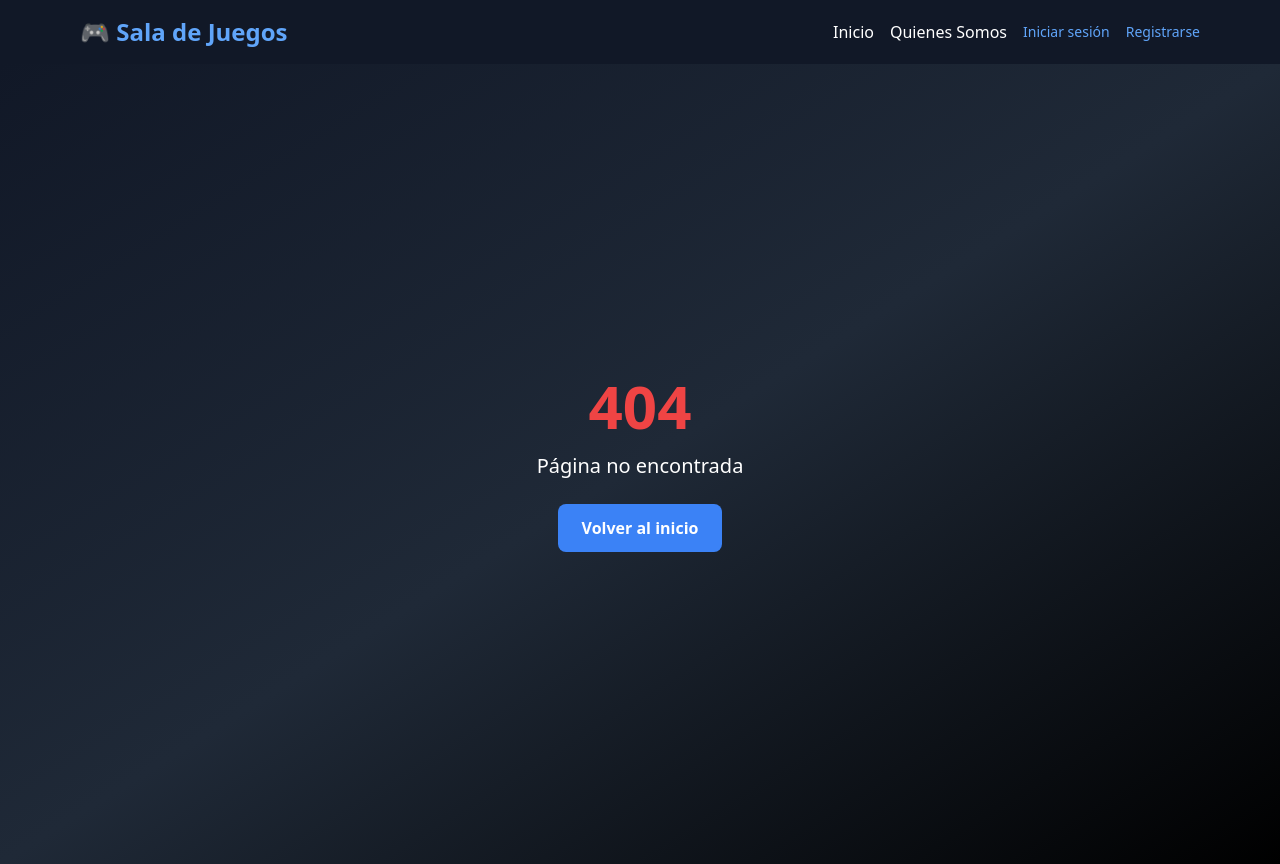
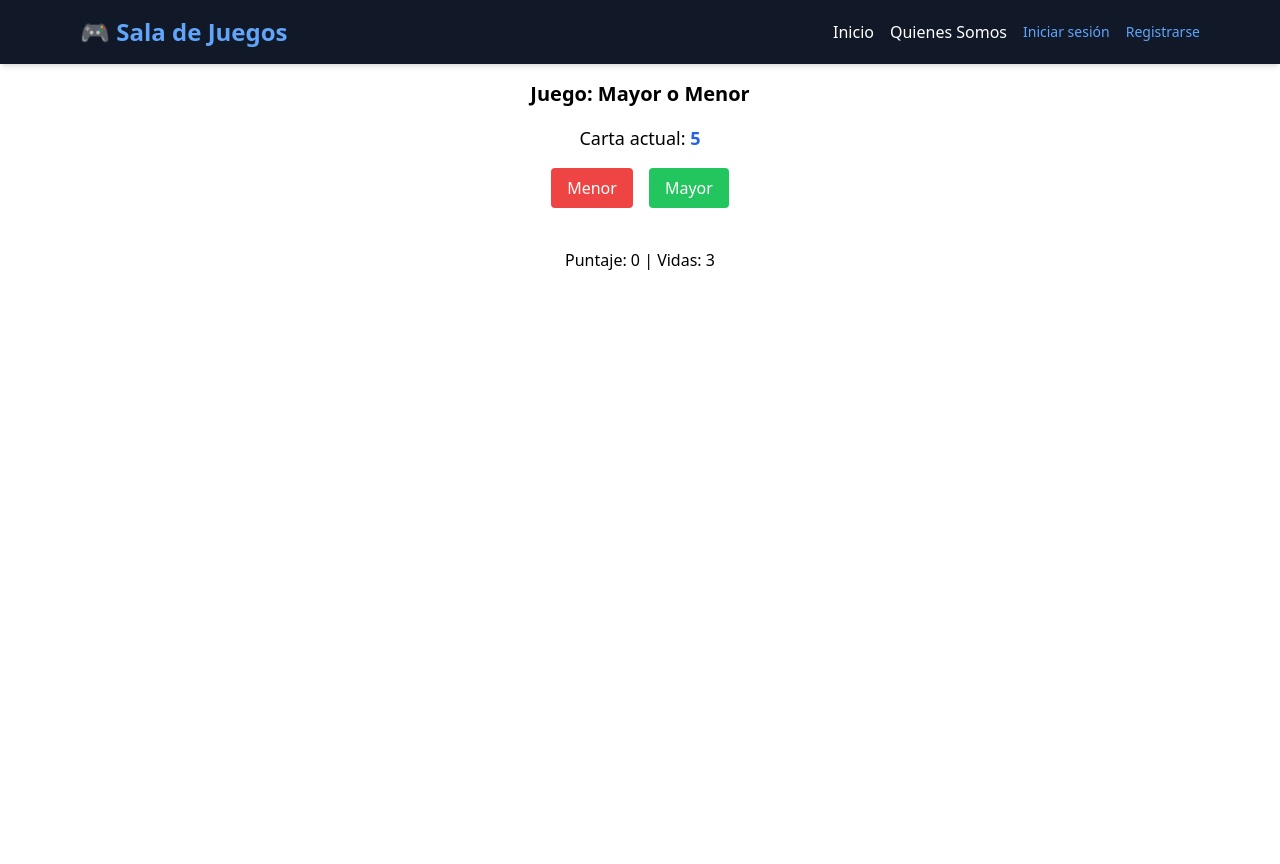
Before and after one commit to SebastianSerranoB/arcade, an Angular app: page /games/mayor-menor in a window 1280 px wide. Before the commit this address had no page. After the commit the page ends 800 px from the top, so only its background shows below. Built offline with nearby package versions, Linux system fonts and the light colour scheme.

Commit message:
fixed nav-bar routing issues. Setup game mayor-menor module, next: incorpotarte card-api service, design the ui/ux for the game, add animations, save points

```diff
--- a/src/app/app.routes.ts
+++ b/src/app/app.routes.ts
@@ -2,7 +2,6 @@ import { Routes } from '@angular/router';
 import { LoginComponent } from './pages/login/login.component';
 import { SignupComponent } from './pages/signup/signup.component';
 import { HomeComponent } from './pages/home/home.component';
-import { AboutUsComponent } from './pages/about-us/about-us.component';
 import { ErrorComponent } from './pages/error/error.component';
 import { authGuard } from './core/guards/auth.guard';
 
@@ -20,6 +19,12 @@ export const routes: Routes = [
         canActivate: [authGuard],
         loadComponent: () => import('./pages/chat-room/chat-room.component').then(m => m.ChatRoomComponent)
     },
+    {
+        path: 'games/mayor-menor',
+        loadChildren: () =>
+          import('./games/mayor-menor/mayor-menor.module')
+            .then(m => m.MayorMenorModule)
+    },
     { path: '**', component: ErrorComponent},
 
 ];
--- /dev/null
+++ b/src/app/games/mayor-menor/mayor-menor/mayor-menor.component.html
@@ -0,0 +1,17 @@
+<div class="flex flex-col items-center justify-center p-4 gap-4 text-center">
+    <h2 class="text-xl font-bold">Juego: Mayor o Menor</h2>
+
+    <p class="text-lg">Carta actual: <span class="font-bold text-blue-600">{{ cartaActual }}</span></p>
+
+    <div class="flex gap-4">
+      <button (click)="jugar('menor')" class="bg-red-500 hover:bg-red-600 text-white px-4 py-2 rounded">
+        Menor
+      </button>
+      <button (click)="jugar('mayor')" class="bg-green-500 hover:bg-green-600 text-white px-4 py-2 rounded">
+        Mayor
+      </button>
+    </div>
+
+    <p class="text-lg mt-2">{{ mensaje }}</p>
+    <p>Puntaje: {{ puntaje }} | Vidas: {{ vidas }}</p>
+  </div>
--- /dev/null
+++ b/src/app/games/mayor-menor/mayor-menor/mayor-menor.component.ts
@@ -0,0 +1,34 @@
+import { Component } from '@angular/core';
+
+@Component({
+  selector: 'app-mayor-menor',
+  standalone: false,
+  templateUrl: './mayor-menor.component.html',
+  styleUrl: './mayor-menor.component.scss'
+})
+export class MayorMenorComponent {
+
+  puntaje = 0;
+  vidas = 3;
+  mensaje = '';
+
+  cartaActual = 5; // al azar luego
+  cartaSiguiente = 7; // simulamos
+
+  jugar(eleccion: 'mayor' | 'menor') {
+    const gano = (eleccion === 'mayor' && this.cartaSiguiente > this.cartaActual)
+              || (eleccion === 'menor' && this.cartaSiguiente < this.cartaActual);
+
+    if (gano) {
+      this.puntaje++;
+      this.mensaje = '¡Correcto!';
+    } else {
+      this.vidas--;
+      this.mensaje = '¡Incorrecto!';
+    }
+
+    // Simular siguiente ronda
+    this.cartaActual = this.cartaSiguiente;
+    this.cartaSiguiente = Math.floor(Math.random() * 13) + 1; // 1 al 13
+  }
+}
--- a/src/app/shared/navbar/navbar.component.html
+++ b/src/app/shared/navbar/navbar.component.html
@@ -1,7 +1,7 @@
 <nav class="bg-gray-900 text-white shadow-md">
     <div class="mx-auto flex max-w-6xl items-center justify-between px-4 py-4">
 
-      <a routerLink="/" class="text-2xl font-bold text-blue-400 hover:text-blue-300 transition">
+      <a routerLink="/home" class="text-2xl font-bold text-blue-400 hover:text-blue-300 transition">
         🎮 Sala de Juegos
       </a>
 
```
Also changed, not shown: src/app/games/mayor-menor/mayor-menor.module.ts (added, +18 -0 lines), src/app/games/mayor-menor/mayor-menor.routes.ts (added, +9 -0 lines), src/app/games/mayor-menor/mayor-menor/mayor-menor.component.scss (added), 1 other file (tests, documents, lock files or other folders).
